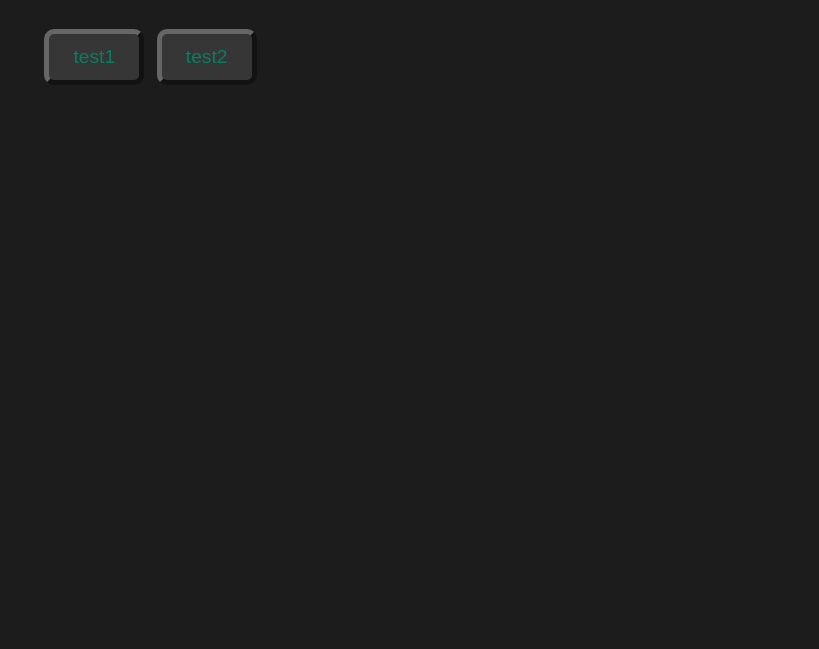
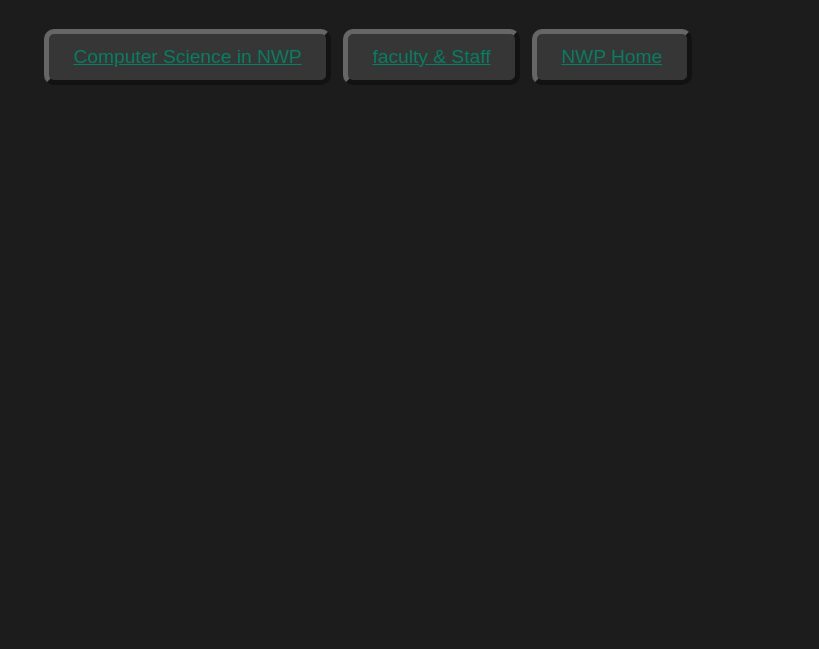
Before and after one commit to Turtletnt5/CS3990w26_Donnelly, a plain HTML site: page index.html in a window 1280 px wide. Shown: the part 151-800 px from the top of the page, without its empty margins (0-819 px from the left). Drawn offline with Linux system fonts and the light colour scheme.

Commit message:
Finished menu, started aside1

```diff
--- a/CSS/Homepage.css
+++ b/CSS/Homepage.css
@@ -37,6 +37,7 @@
     list-style: none;
     width: 100%;
 
+
 }
 
 .menu li{
@@ -52,3 +53,17 @@
     font-size: larger;
 
 }
+
+.menu a{
+    background-color: rgba(54, 54, 54, 0);
+    color: rgb(5, 128, 99);
+}
+
+.menu li:hover{
+    background-color: rebeccapurple !important;
+}
+
+.aside1{
+    position: sticky;
+
+}
--- a/index.html
+++ b/index.html
@@ -31,9 +31,14 @@
 
     <div class="menu">
         <ul>
-            <li>test1</li>
-            <li>test2</li>
+            <li><a href="https://www.nwpolytech.ca/departments/science/">Computer Science in NWP</a></li>
+            <li><a href="https://www.nwpolytech.ca/departments/science/faculty.html">faculty &amp; Staff</a></li>
+            <li><a href="https://www.nwpolytech.ca/">NWP Home</a></li>
         </ul>
+    </div>
+
+    <div class="aside1">
+
     </div>
 
 </body>
```
